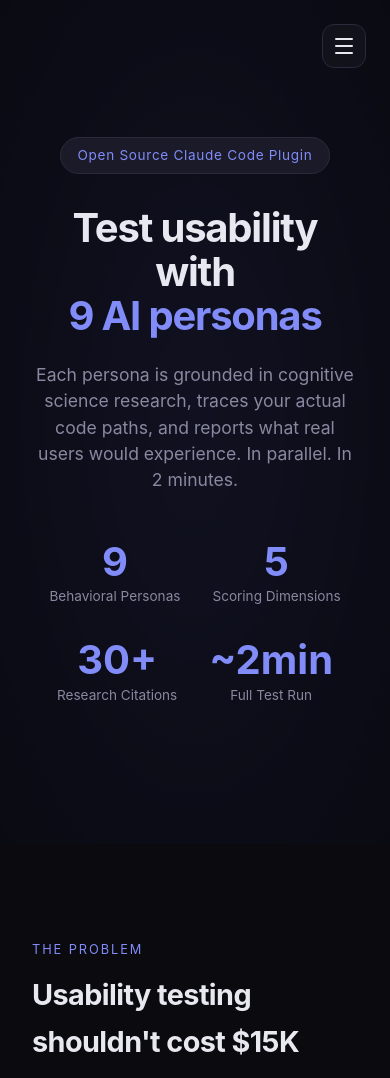
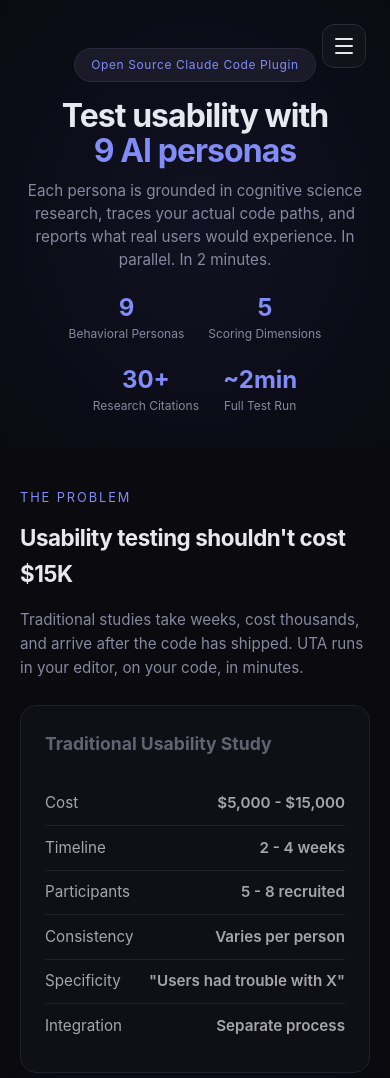
Before and after one commit to Dekic648/user-testing-agents, a plain HTML site: page docs/index.html in a window 390 px wide. Shown: the top 1078 px of the page. Drawn offline with Linux system fonts and the light colour scheme.

Commit message:
docs: tighten spacing for desktop and mobile responsiveness

```diff
--- a/docs/index.html
+++ b/docs/index.html
@@ -240,13 +240,13 @@
 
         /* Hero */
         .hero {
-            min-height: 100vh;
+            min-height: 80vh;
             display: flex;
             flex-direction: column;
             align-items: center;
             justify-content: center;
             text-align: center;
-            padding: 2rem;
+            padding: 4rem 2rem 3rem;
             position: relative;
             overflow: hidden;
         }
@@ -277,31 +277,31 @@
             border-radius: 100px;
             font-size: 0.85rem;
             color: var(--accent-light);
-            margin-bottom: 2rem;
+            margin-bottom: 1.25rem;
             letter-spacing: 0.05em;
         }
 
         h1 {
-            font-size: clamp(2.5rem, 6vw, 4.5rem);
+            font-size: clamp(2.2rem, 5vw, 3.8rem);
             font-weight: 700;
             letter-spacing: -0.03em;
             line-height: 1.1;
-            margin-bottom: 1.5rem;
+            margin-bottom: 1rem;
         }
 
         h1 span { color: var(--accent-light); }
 
         .hero-sub {
-            font-size: clamp(1.1rem, 2.5vw, 1.4rem);
+            font-size: clamp(1rem, 2.5vw, 1.25rem);
             color: var(--text-muted);
             max-width: 600px;
-            margin: 0 auto 3rem;
+            margin: 0 auto 2rem;
             line-height: 1.5;
         }
 
         .hero-stats {
             display: flex;
-            gap: 3rem;
+            gap: 2.5rem;
             justify-content: center;
             flex-wrap: wrap;
         }
@@ -311,7 +311,7 @@
         }
 
         .stat-number {
-            font-size: 2.5rem;
+            font-size: 2rem;
             font-weight: 700;
             color: var(--accent-light);
             line-height: 1;
@@ -327,7 +327,7 @@
         section {
             max-width: 1200px;
             margin: 0 auto;
-            padding: 6rem 2rem;
+            padding: 3.5rem 2rem;
         }
 
         .section-label {
@@ -339,29 +339,29 @@
         }
 
         h2 {
-            font-size: clamp(1.8rem, 4vw, 2.8rem);
+            font-size: clamp(1.6rem, 3.5vw, 2.4rem);
             font-weight: 700;
             letter-spacing: -0.02em;
             margin-bottom: 1rem;
         }
 
         .section-desc {
-            font-size: 1.15rem;
+            font-size: 1.05rem;
             color: var(--text-muted);
             max-width: 700px;
-            margin-bottom: 3rem;
+            margin-bottom: 2rem;
         }
 
         /* Comparison */
         .compare-grid {
             display: grid;
             grid-template-columns: 1fr 1fr;
-            gap: 2rem;
-            margin-bottom: 4rem;
+            gap: 1.5rem;
+            margin-bottom: 2rem;
         }
 
         .compare-card {
-            padding: 2rem;
+            padding: 1.5rem;
             border-radius: 16px;
             border: 1px solid var(--border);
         }
@@ -409,7 +409,7 @@
             background: var(--surface);
             border: 1px solid var(--border);
             border-radius: 16px;
-            padding: 2rem;
+            padding: 1.5rem;
             transition: all 0.3s ease;
             cursor: default;
         }
@@ -590,8 +590,8 @@
         .evidence-layer {
             display: flex;
             align-items: flex-start;
-            gap: 1.5rem;
-            padding: 1.5rem 2rem;
+            gap: 1.25rem;
+            padding: 1.25rem 1.5rem;
             background: var(--surface);
             border: 1px solid var(--border);
             border-radius: 12px;
@@ -872,7 +872,7 @@
         /* CTA */
         .cta {
             text-align: center;
-            padding: 6rem 2rem;
+            padding: 3.5rem 2rem;
         }
 
         .cta h2 { margin-bottom: 1.5rem; }
@@ -926,10 +926,28 @@
 
         /* Responsive */
         @media (max-width: 768px) {
+            .hero { min-height: auto; padding: 3rem 1.5rem 2rem; }
+            .hero-badge { margin-bottom: 1rem; font-size: 0.75rem; }
+            h1 { font-size: 2rem; margin-bottom: 0.75rem; }
+            .hero-sub { font-size: 0.95rem; margin-bottom: 1.5rem; }
+            .hero-stats { gap: 1.5rem; }
+            .stat-number { font-size: 1.5rem; }
+            .stat-label { font-size: 0.75rem; }
+            section { padding: 2.5rem 1.25rem; }
+            h2 { font-size: 1.4rem; }
+            .section-desc { font-size: 0.95rem; margin-bottom: 1.5rem; }
             .compare-grid { grid-template-columns: 1fr; }
-            .dimension-grid { grid-template-columns: repeat(2, 1fr); }
-            .persona-grid { grid-template-columns: 1fr; }
-            .hero-stats { gap: 2rem; }
+            .dimension-grid { grid-template-columns: repeat(2, 1fr); gap: 0.75rem; }
+            .dimension-card { padding: 1rem; }
+            .dimension-weight { font-size: 1.5rem; }
+            .persona-grid { grid-template-columns: 1fr; gap: 1rem; }
+            .persona-card { padding: 1.25rem; }
+            .fit-grid { grid-template-columns: 1fr; }
+            .fit-card { padding: 1.25rem; }
+            .mcp-feature-grid { grid-template-columns: 1fr; }
+            .evidence-layer { padding: 1rem; gap: 1rem; }
+            .report-body { padding: 1.25rem; font-size: 0.75rem; }
+            .cta { padding: 2.5rem 1.5rem; }
         }
     </style>
 </head>
```
